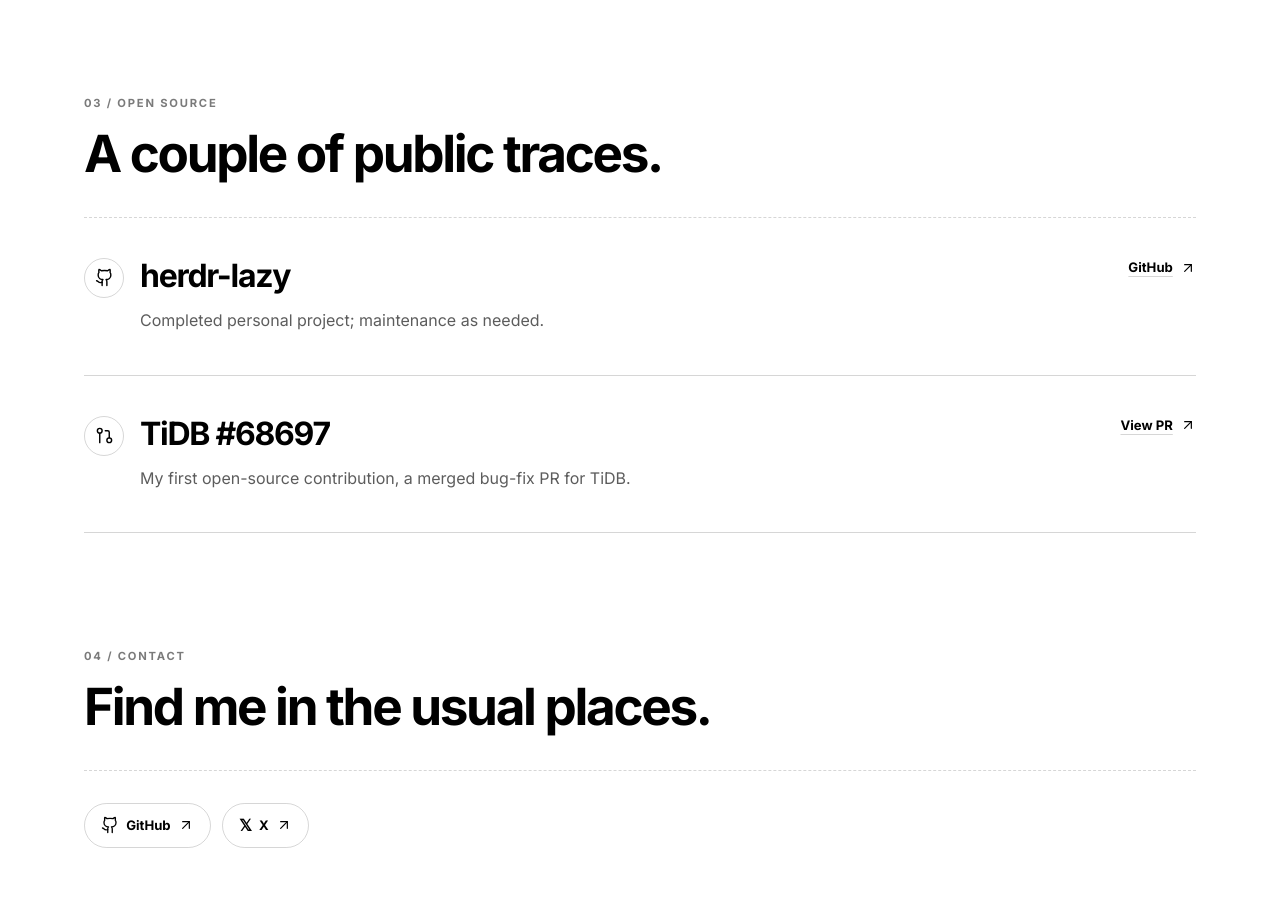
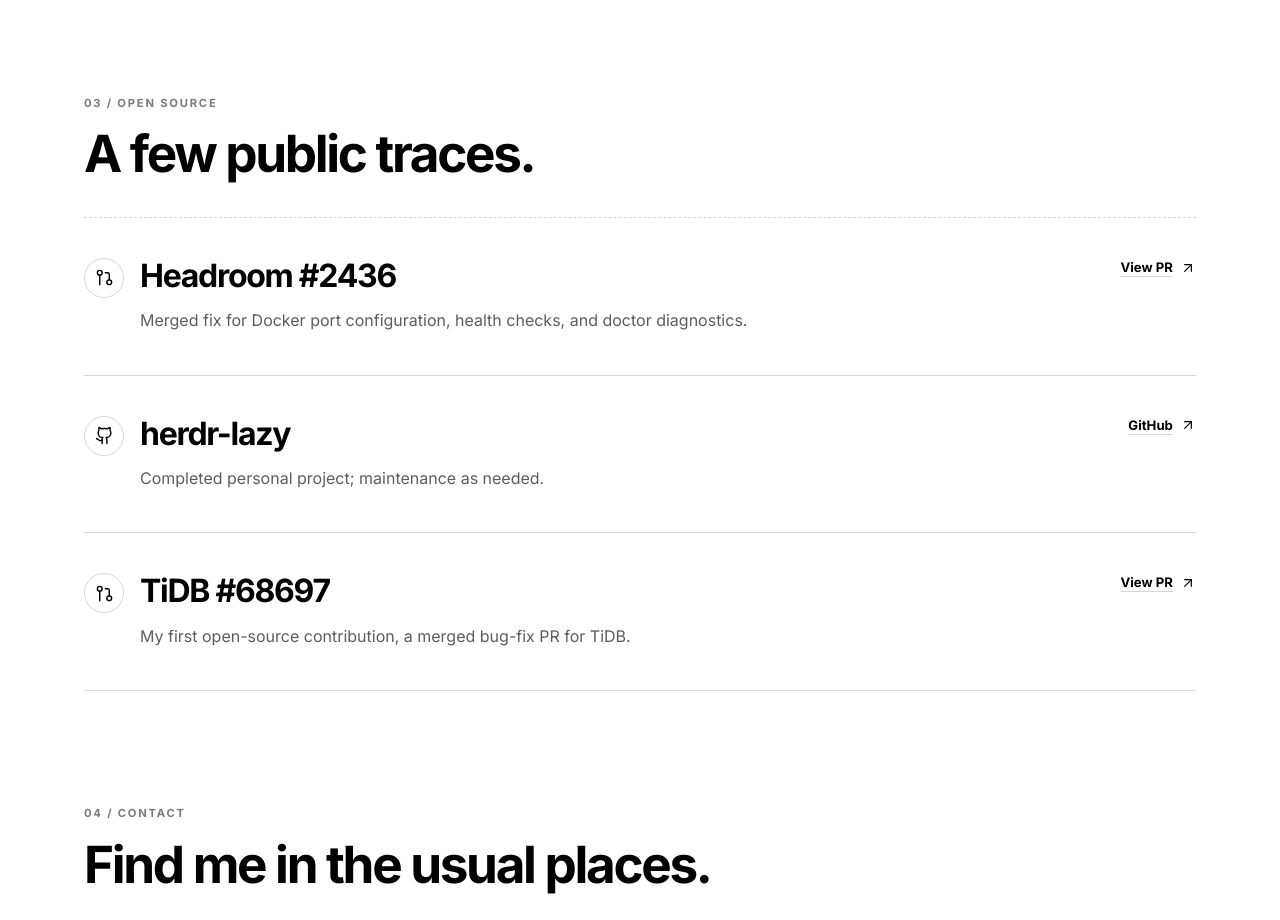
Before and after one commit to natori-hrj/natorium.dev, a SvelteKit app: page /about in a window 1280 px wide. Shown: the part 2180-3100 px from the top of the page. Built offline with nearby package versions, Linux system fonts and the light colour scheme.

Commit message:
add headroom contiribute

```diff
--- a/src/routes/about/+page.svelte
+++ b/src/routes/about/+page.svelte
@@ -82,11 +82,30 @@
 		<div class="section-heading">
 			<div>
 				<p class="section-kicker">03 / Open source</p>
-				<h2 id="open-source-heading">A couple of public traces.</h2>
+				<h2 id="open-source-heading">A few public traces.</h2>
 			</div>
 		</div>
 
 		<div class="public-list">
+			<article class="public-row">
+				<div class="public-icon" aria-hidden="true">
+					<GitPullRequest size={19} strokeWidth={1.8} />
+				</div>
+				<div class="public-content">
+					<div class="public-heading">
+						<h3>Headroom #2436</h3>
+						<a
+							href="https://github.com/headroomlabs-ai/headroom/pull/2436"
+							target="_blank"
+							rel="external noopener noreferrer"
+						>
+							View PR
+							<ArrowUpRight size={16} strokeWidth={1.8} />
+						</a>
+					</div>
+					<p>Merged fix for Docker port configuration, health checks, and doctor diagnostics.</p>
+				</div>
+			</article>
 			<article class="public-row">
 				<div class="public-icon" aria-hidden="true">
 					<Github size={19} strokeWidth={1.8} />
--- a/src/routes/projects/+page.svelte
+++ b/src/routes/projects/+page.svelte
@@ -36,6 +36,21 @@
 			status: 'Complete · maintenance as needed',
 			href: 'https://github.com/natori-hrj/herdr-lazy',
 			linkLabel: 'GitHub',
+			linkIcon: 'github'
+		},
+		{
+			category: 'Open source',
+			title: 'Headroom Docker port configuration',
+			intro:
+				'A bug-fix contribution to Headroom, an open-source context compression layer for LLM applications.',
+			challenge:
+				'Docker deployments could ignore the configured port, leaving health checks and diagnostics probing the wrong port.',
+			approach:
+				'Updated container startup and health checks to honor HEADROOM_PORT, and taught headroom doctor to resolve the configured deployment port.',
+			stack: ['Python', 'Docker', 'pytest'],
+			status: 'Merged · open-source contribution',
+			href: 'https://github.com/headroomlabs-ai/headroom/pull/2436',
+			linkLabel: 'View PR',
 			linkIcon: 'github'
 		},
 		{
```
